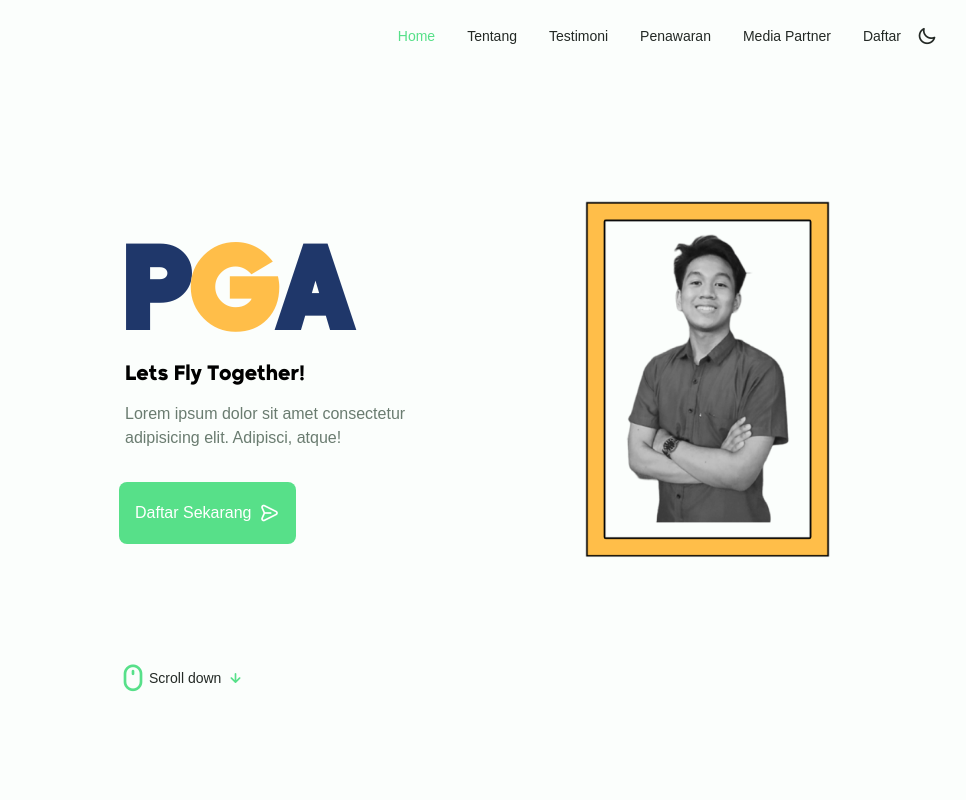
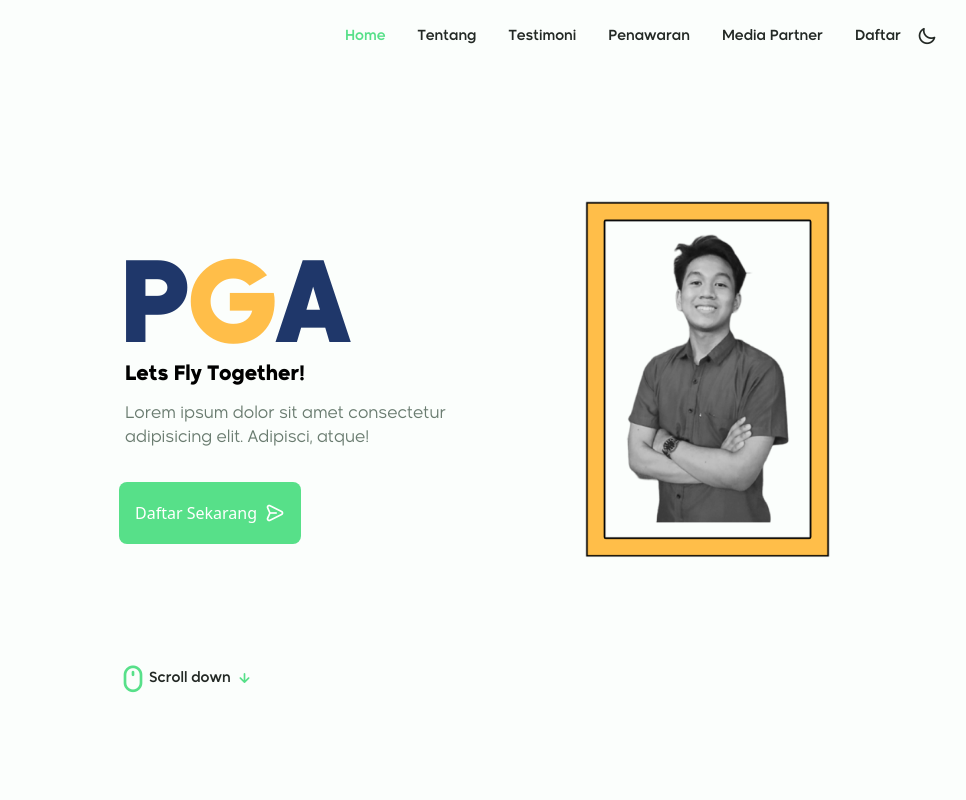
Before and after one commit to PGA-4-0/SYNES-NEW, a website: page index.html in a window 1280 px wide. Shown: the top 800 px of the page, 187-1153 px from the left. Drawn offline with nearby package versions, Linux system fonts and the light colour scheme.

Commit message:
landing page v1.1

```diff
--- a/assets/css/input.css
+++ b/assets/css/input.css
@@ -1,3 +1,45 @@
 @tailwind base;
 @tailwind components;
 @tailwind utilities;
+
+@font-face {
+    font-family: 'Madani Light';
+    font-weight: 300;
+    src: url('../fonts/light.ttf') format('truetype');
+}
+
+@font-face {
+    font-family: 'Madani Regular';
+    font-weight: 400;
+    src: url('../fonts/regular.ttf') format('truetype');
+}
+
+@font-face {
+    font-family: 'Madani Medium';
+    font-weight: 500;
+    src: url('../fonts/medium.ttf') format('truetype');
+}
+
+@font-face {
+    font-family: 'Madani SB';
+    font-weight: 600;
+    src: url('../fonts/sb.ttf') format('truetype');
+}
+
+@font-face {
+    font-family: 'Madani Bold';
+    font-weight: 700;
+    src: url('../fonts/bold.ttf') format('truetype');
+}
+
+@font-face {
+    font-family: 'Madani XB';
+    font-weight: 800;
+    src: url('../fonts/xb.ttf') format('truetype');
+}
+
+@font-face {
+    font-family: 'Madani Black';
+    font-weight: 900;
+    src: url('../fonts/mb.ttf') format('truetype');
+}
--- a/assets/css/style.css
+++ b/assets/css/style.css
@@ -1,54 +1,6 @@
 @import "output.css";
 /*==================== GOOGLE FONTS ====================*/
-@font-face {
-    font-family: "madani-light";
-    src: url('../fonts/light.ttf') format("truetype");
-    font-weight: normal;
-    font-style: normal;
-    font-display: swap;
-}
-@font-face {
-    font-family: "madani-regular";
-    src: url('../fonts/regular.ttf') format("truetype");
-    font-weight: normal;
-    font-style: normal;
-    font-display: swap;
-}
-@font-face {
-    font-family: "madani-medium";
-    src: url('../fonts/medium.ttf') format("truetype");
-    font-weight: normal;
-    font-style: normal;
-    font-display: swap;
-}
-@font-face {
-    font-family: "madani-sb";
-    src: url('../fonts/sb.ttf') format("truetype");
-    font-weight: normal;
-    font-style: normal;
-    font-display: swap;
-}
-@font-face {
-    font-family: "madani-bold";
-    src: url('../fonts/bold.ttf') format("truetype");
-    font-weight: normal;
-    font-style: normal;
-    font-display: swap;
-}
-@font-face {
-    font-family: "madani-xb";
-    src: url('../fonts/sb.ttf') format("truetype");
-    font-weight: normal;
-    font-style: normal;
-    font-display: swap;
-}
-@font-face {
-    font-family: "madani-bold";
-    src: url('../fonts/bold.ttf') format("truetype");
-    font-weight: normal;
-    font-style: normal;
-    font-display: swap;
-}
+
 
 /*==================== VARIABLES CSS ====================*/
 :root {
@@ -74,8 +26,7 @@
     --scroll-thumb-color: hsl(var(--hue-color), 12%, 80%);
 
     /*========== Font and typography ==========*/
-    --body-font: 'Poppins', sans-serif;
-    --title-font: 'madani-bold', sans-serif;
+
 
     /* .5rem = 8px, 1rem = 16px, 1.5rem = 24px ... */
     --xl-font-size: 7rem;
@@ -164,7 +115,6 @@ html {
 
 body {
     margin: 0 0 var(--header-height) 0;
-    font-family: var(--body-font);
     font-size: var(--normal-font-size);
     background-color: var(--body-color);
     color: var(--text-color);
@@ -364,13 +314,11 @@ img {
 }
 
 .home_title {
-    font-family: var(--title-font);
     font-size: var(--xl-font-size);
     letter-spacing: -.2rem;
 }
 
 .home_subtitle {
-    font-family: var(--title-font);
     font-size: var(--h3-font-size);
     color: black;
     font-weight: var(--font-medium);
@@ -864,7 +812,6 @@ img {
     width: 100px;
     background-color: var(--input-color);
     color: var(--text-color);
-    font-family: var(--body-font);
     font-size: var(--normal-font-size);
     border: none;
     outline: none;
--- a/index.html
+++ b/index.html
@@ -22,7 +22,7 @@
         <nav class="nav container">
             <a href="#" class="nav_logo"><img src="./assets/icons/main-logo.png" alt="main-logo" width="27px"></a>
             <div class="nav_menu" id="nav-menu">
-                <ul class="nav_list grid">
+                <ul class="nav_list grid font-madamed">
                     <li class="nav_item">
                         <a href="#home" class="nav_link active-link">
                             <i class="uil uil-estate nav_icon"></i> Home
@@ -96,11 +96,11 @@
                     </div>
 
                     <div class="home_data xs-max:mt-36">
-                        <h1 class="home_title xs-max:h-[140px] sm:h-[145px]"> <span style="color:#1F376A ;">P</span><span
-                                style="color: #FFBE49;">G</span><span style="color: #1F376A;">A</span></h1>
-                        <h3 class="home_subtitle pl-1.5">Lets Fly Together!</h3>
+                        <h1 class="home_title xs-max:h-[140px] sm:h-[145px]"> <span class="font-madabold" style="color:#1F376A ;">P</span><span
+                            class="font-madabold" style="color: #FFBE49;">G</span><span class="font-madabold" style="color: #1F376A;">A</span></h1>
+                        <h3 class="font-madabold home_subtitle pl-1.5">Lets Fly Together!</h3>
 
-                        <p class="home_description pl-1.5">
+                        <p class="font-madalit home_description pl-1.5">
                             Lorem ipsum dolor sit amet consectetur adipisicing elit. Adipisci, atque!
                         </p>
                         <a href="#contact" class="button button--flex">
@@ -112,7 +112,7 @@
                 <div class="home_scroll">
                     <a href="#about" class="home_scroll-button button--flex">
                         <i class="uil uil-mouse-alt home_scroll-mouse"></i>
-                        <span class="home_scroll-name">Scroll down</span>
+                        <span class="home_scroll-name font-madamed">Scroll down</span>
                         <i class="uil uil-arrow-down home_scroll-arrow"></i>
                     </a>
                 </div>
--- a/tailwind.config.js
+++ b/tailwind.config.js
@@ -1,6 +1,16 @@
 module.exports = {
     content: ["./*.{html,js}"],
     theme: {
+        extend: {
+            fontFamily: {
+                'madalit': ['Madani Light', 'sans-serif'],
+                'madareg': ['Madani Regular', 'sans-serif'],
+                'madamed': ['Madani Medium', 'sans-serif'],
+                'madasb': ['Madani SB', 'sans-serif'],
+                'madabold': ['Madani Bold', 'sans-serif'],
+                'madaxb': ['Madani XB', 'sans-serif'],
+                'madablack': ['Madani Black', 'sans-serif'],
+            },
             screens: {
                 xs: "300px",
                 "xs-max": { max: "456px" },
@@ -15,6 +25,7 @@ module.exports = {
                 "2xl": "1320px",
                 "2xl-max": { max: "1320px" },
             },
+        },
 
     },
     plugins: [],
```
Also changed, not shown: assets/css/output.css, assets/fonts/mb.ttf (renamed from assets/fonts/black.ttf). Lines whose indentation alone changed are shown as unchanged.
